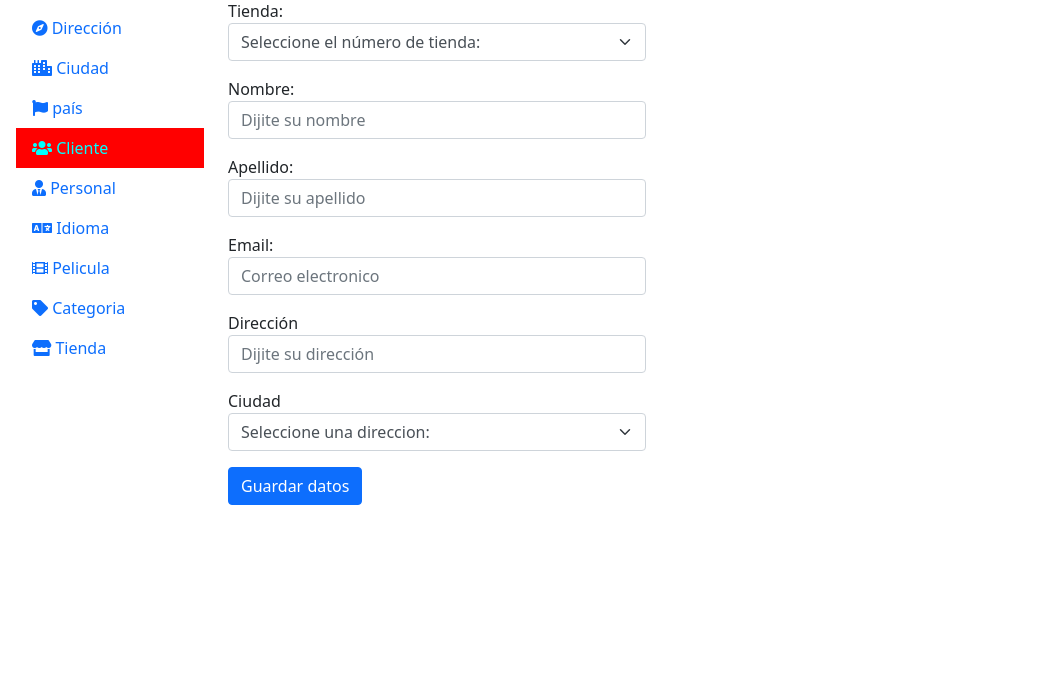
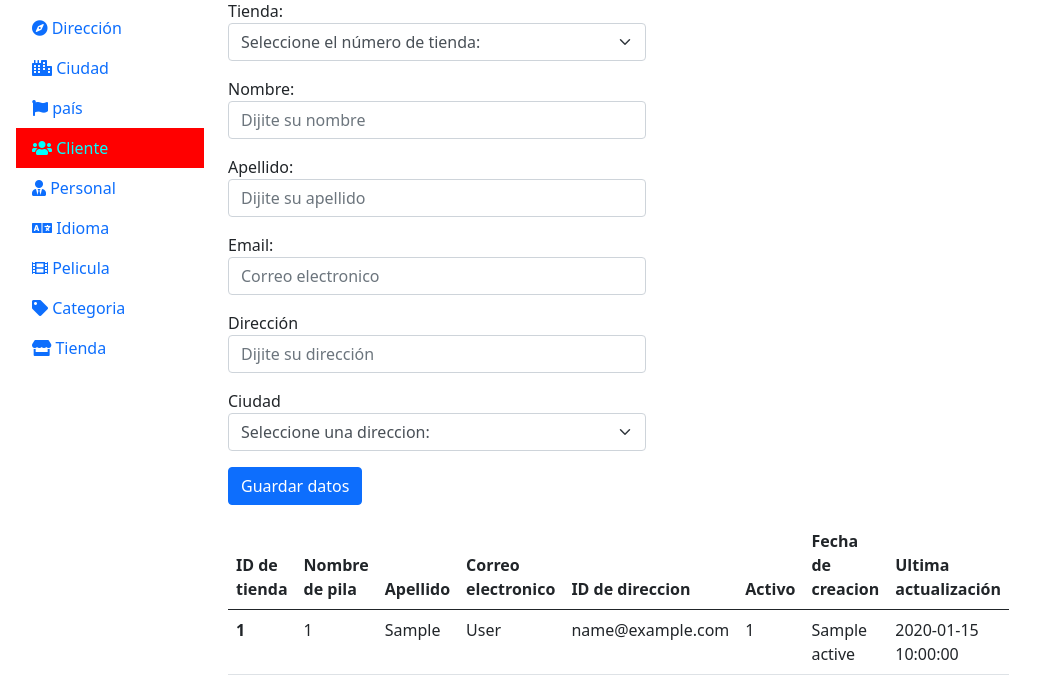
Before and after one commit to cristofer146/sakila, a PHP site: template vista/vista_cliente.php in a window 1280 px wide. Shown: the part 128-819 px from the top of the page, without its empty margins (0-1056 px from the left). Before the commit the page ends 633 px from the top, so only its background shows below. Run offline with PHP 8.4, Linux system fonts and the light colour scheme; the template is opened without the code that fills it: most values are stand-ins (such as "Sample title", 1, 10 or a date in 2020); some libraries are stand-ins or nearby versions.

Commit message:
Trabajando con php

```diff
--- a/vista/vista_cliente.php
+++ b/vista/vista_cliente.php
@@ -97,6 +97,57 @@
                         </div>
 
                     </form>
+                    <table class="table table-hover">
+                        <thead>
+
+                        <th scope="col">ID de tienda</th>
+
+                        <th scope="col">Nombre de pila </th>
+
+                        <th scope="col">Apellido</th>
+
+                        <th scope="col">Correo electronico</th>
+
+                        <th scope="col">ID de direccion</th>
+
+                        <th scope="col">Activo</th>
+
+                        <th scope="col">Fecha de creacion</th>
+
+                        <th scope="col">Ultima actualización</th>
+
+
+
+
+                        </thead>
+                        <tbody>
+
+
+                        <?php
+
+                        foreach ($clientes as $cliente) {
+
+                            echo "<tr>
+                                  <th scope=\"row\">{$cliente['customer_id']}</th>
+
+                                    <td>{$cliente['store_id']}</td>
+                                    <td>{$cliente['first_name']}</td>
+                                    <td>{$cliente['last_name']}</td>
+                                    <td>{$cliente['email']}</td>
+                                    <td>{$cliente['address_id']}</td>
+                                    <td>{$cliente['active']}</td>
+                                    <td>{$cliente['create_date']}</td>
+
+
+
+
+                                  </tr>";
+
+                        }
+                        ?>
+
+                        </tbody>
+                    </table>
 
                 </div>
 
```
Also changed, not shown: cliente.php (+13 -6 lines), modelo/modelo_cliente.php (+16 -1 lines).
